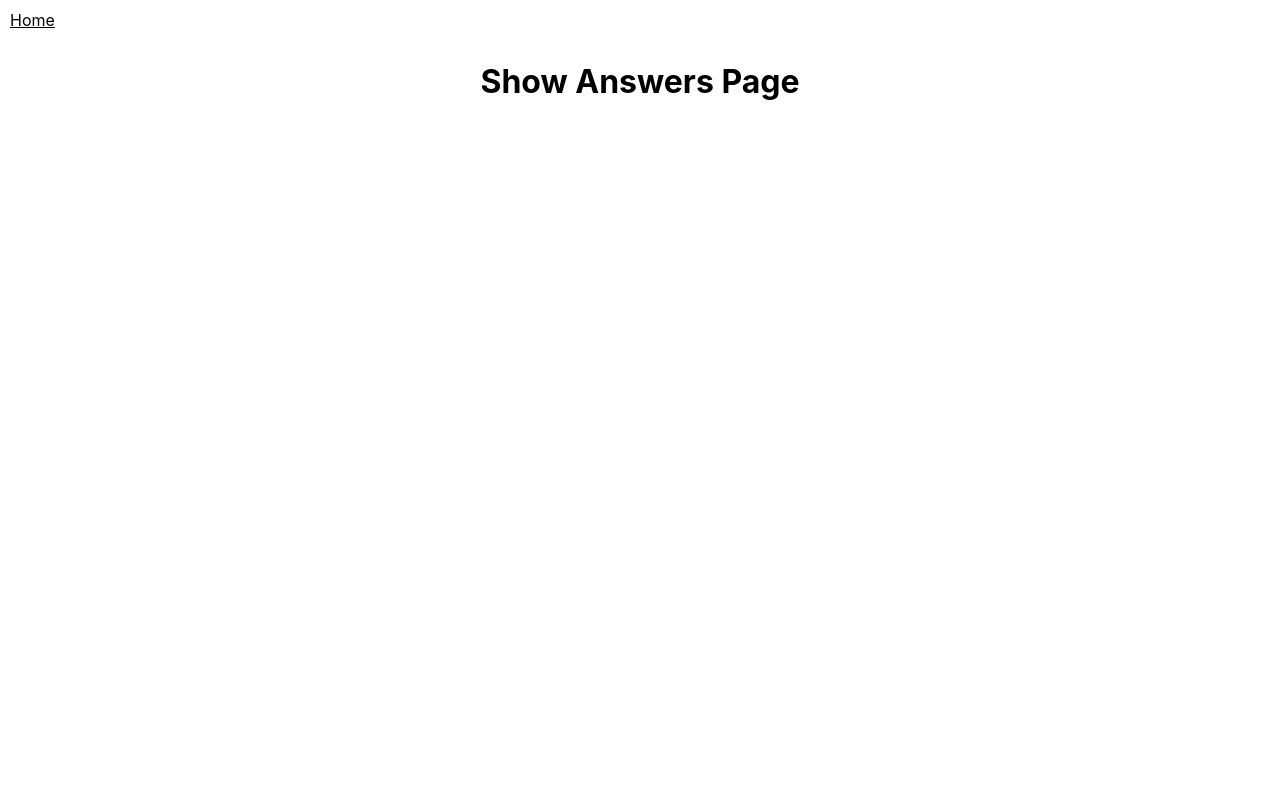
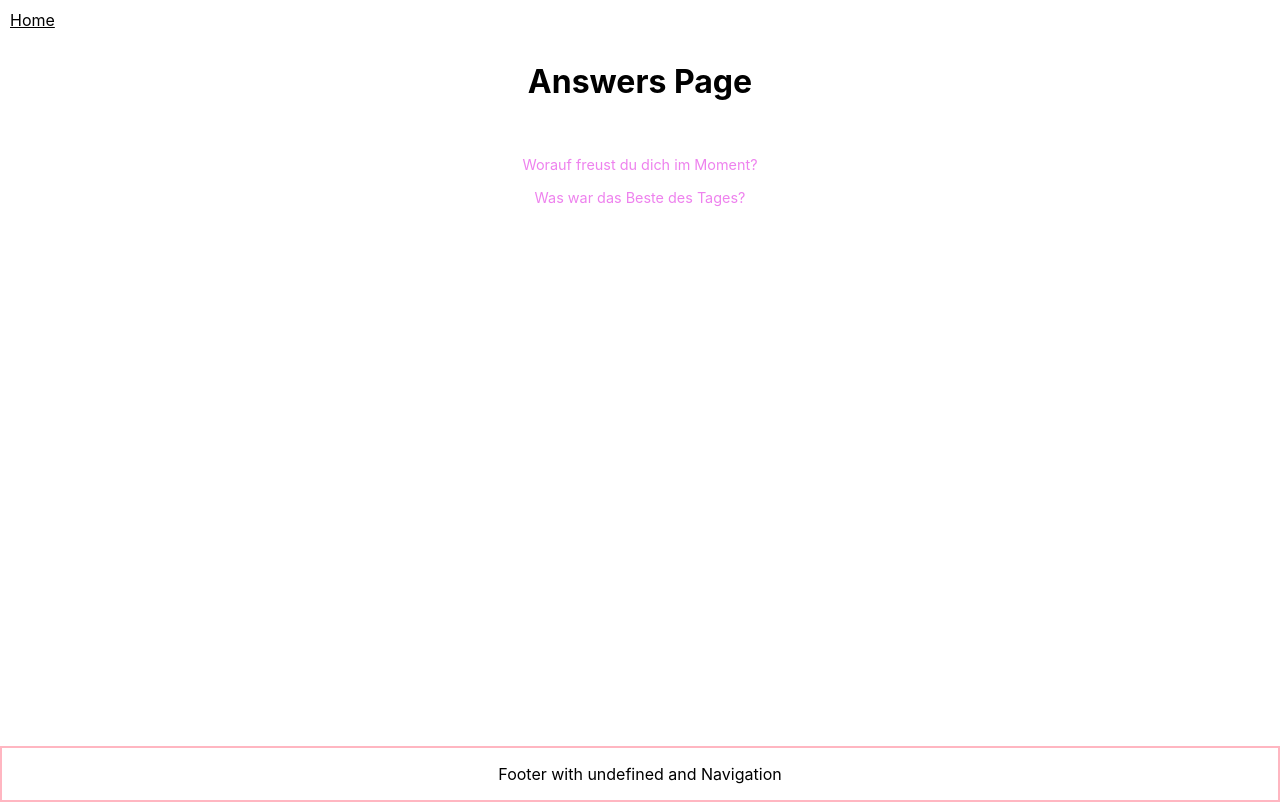
Before and after one commit to marialitwa/capstone-project, a Next.js app: page /answers in a window 1280 px wide. Built offline with nearby package versions, Linux system fonts and the light colour scheme.

Commit message:
Update answers page

```diff
--- /dev/null
+++ b/components/EveningAnswerListItem.js
@@ -0,0 +1,17 @@
+import React from "react";
+import styled from "styled-components";
+
+export default function EveningAnswerListItem({ questionText }) {
+  return (
+    <>
+      <StyledQuestion>{questionText}</StyledQuestion>
+    </>
+  );
+}
+
+const StyledQuestion = styled.p`
+  display: flex;
+  justify-content: center;
+  font-size: 0.9rem;
+  color: violet;
+`;
--- a/components/Footer.js
+++ b/components/Footer.js
@@ -1,6 +1,17 @@
 import React from "react";
 import styled from "styled-components";
 
-export default function Footer() {
-  return <div>Footer</div>;
+export default function Footer({ date }) {
+  console.log(date);
+  return (
+    <StyledFooter>
+      <p>{`Footer with ${date} and Navigation`}</p>
+    </StyledFooter>
+  );
 }
+
+const StyledFooter = styled.footer`
+  display: flex;
+  justify-content: center;
+  border: 2px solid lightpink;
+`;
--- /dev/null
+++ b/components/MorningAnswerListItem.js
@@ -0,0 +1,26 @@
+import React from "react";
+import styled from "styled-components";
+
+export default function MorningAnswerListItem({ morningAnswers }) {
+  return (
+    <>
+      {/* <StyledQuestion>{questionText}</StyledQuestion> */}
+      {/* <p key={morningAnswer.id} {morningAnswer.text} {morningAnswer.createdDate}></p> */}
+
+      <ul>
+        {morningAnswers.map((morningAnswer) => (
+          <AnswerListItem key={morningAnswer.id}>
+            {morningAnswer.text}
+          </AnswerListItem>
+        ))}
+      </ul>
+    </>
+  );
+}
+
+const AnswerListItem = styled.li`
+  list-style: none;
+  margin: 20px;
+  max-width: 250px;
+  font-size: 0.95rem;
+`;
--- /dev/null
+++ b/components/MorningCard.js
@@ -0,0 +1,20 @@
+import React from "react";
+import MorningAnswerListItem from "./MorningAnswerListItem";
+import styled from "styled-components";
+
+export default function MorningCard({ questionText, morningAnswers }) {
+  return (
+    <>
+      <StyledQuestion>{questionText}</StyledQuestion>
+      <MorningAnswerListItem morningAnswers={morningAnswers} />
+      {/* <p key={morningAnswer.id} {morningAnswer.text} {morningAnswer.createdDate}></p> */}
+    </>
+  );
+}
+
+const StyledQuestion = styled.p`
+  display: flex;
+  justify-content: center;
+  font-size: 0.9rem;
+  color: violet;
+`;
--- a/components/QuestionForm.js
+++ b/components/QuestionForm.js
@@ -8,7 +8,8 @@ export default function QuestionForm({ onAddEntry, questionText }) {
 
     const answer = form.elements.answer.value.trim();
 
-    if (answer === "") return;
+    if (answer === "")
+      return alert("Bitte schreibe deine Antwort in das Textfeld");
 
     onAddEntry(answer);
     form.reset();
--- a/pages/answers.js
+++ b/pages/answers.js
@@ -1,12 +1,29 @@
 import React from "react";
 import Link from "next/link";
 import styled from "styled-components";
+import Footer from "../components/Footer";
+import MorningCard from "../components/MorningCard";
+import EveningCard from "../components/EveningAnswerListItem";
 
-export default function AnswersPage() {
+export default function AnswersPage({ morningAnswers, eveningAnswers }) {
   return (
     <>
-      <StyledLink href="/">Home</StyledLink>
-      <Heading>Show Answers Page</Heading>
+      <Main>
+        <StyledLink href="/">Home</StyledLink>
+        <Heading>Answers Page</Heading>
+        <MorningCard
+          // Hier definiere ich die Prop-Variable: questionText="..."
+          // Diese übergebe ich als destructered object in die
+          // Komponenten => MorningCard.js
+          questionText="Worauf freust du dich im Moment?"
+          morningAnswers={morningAnswers}
+        />
+        <EveningCard
+          questionText="Was war das Beste des Tages?"
+          eveningAnswers={eveningAnswers}
+        />
+      </Main>
+      <Footer />
     </>
   );
 }
@@ -22,3 +39,7 @@ const StyledLink = styled(Link)`
   margin: 10px;
   color: black;
 `;
+
+const Main = styled.main`
+  min-height: calc(100vh - 4rem);
+`;
```
Also changed, not shown: components/EveningCard.js (added, +20 -0 lines), pages/evening.js (+9 -16 lines), pages/morning.js (+5 -16 lines), components/EveningAnswerCard.js (deleted), components/MorningAnswerCard.js (deleted).
